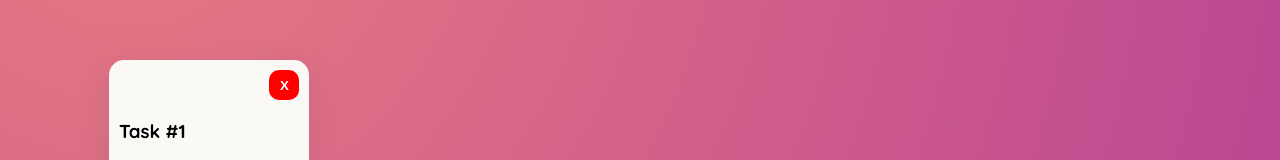
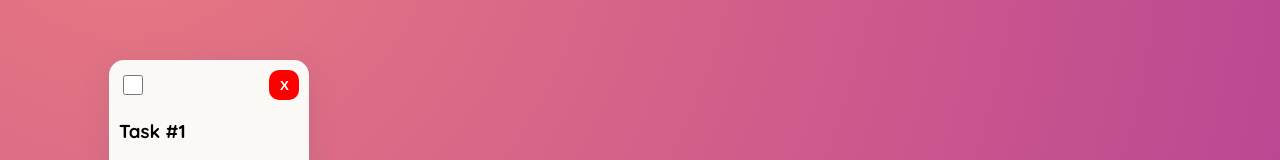
Before and after one commit to cs399f24/TaskNest, a React (Create React App) app: page / in a window 1280 px wide. Both pictures are taken after typing "Sample" into the empty fields and a click on the button "Add". Shown: the part 310-470 px from the top of the page. Built offline with nearby package versions, Linux system fonts and the light colour scheme.

Commit message:
added checkbox no functionality

```diff
--- a/src/components/card.css
+++ b/src/components/card.css
@@ -25,9 +25,9 @@
     text-align: left;
 }
 
-.delete-container {
+.button-container {
     display: flex;
-    justify-content: flex-end;
+    justify-content: space-between;
 }
 
 .todo-delete-btn {
@@ -45,3 +45,14 @@
 .todo-delete-btn:hover {
     background-color: rgba(255, 0, 0, 0.783);
 }
+
+.todo-check-btn[type="checkbox"] {
+    width: 20px;
+    width: 20px;
+    border: none;
+    background-color: green;
+    text-align: center;
+    font-weight: bold;
+    color: white;
+    border-radius: 20px;
+}
--- a/src/components/card.jsx
+++ b/src/components/card.jsx
@@ -9,7 +9,8 @@ export const Card = (props) => {
             initial={{ opacity: 0, scale: 0 }}
             animate={{ opacity: 1, scale: 1 }}
         >
-            <div className='delete-container'>
+            <div className='button-container'>
+                <input className='todo-check-btn' type='checkbox'></input>
               <button onClick={()=>props.deleteTask(props.index)} className='todo-delete-btn'>X</button>
             </div>
             <h3>Task #{props.number}</h3>
```
